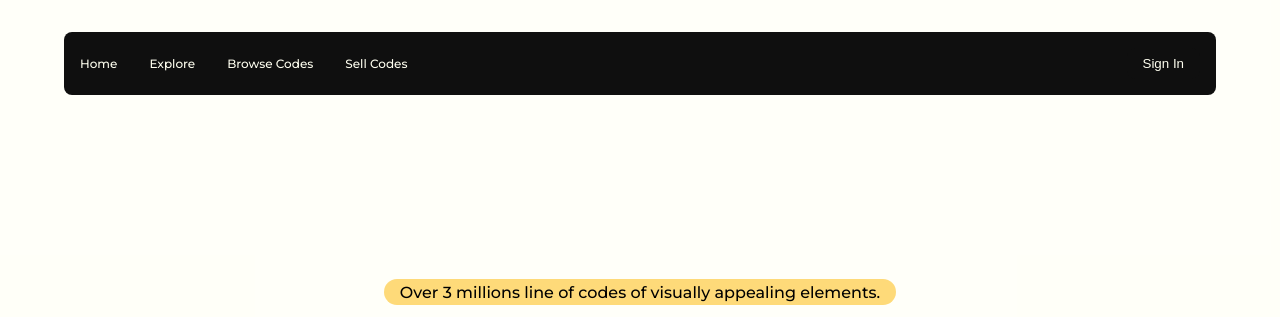
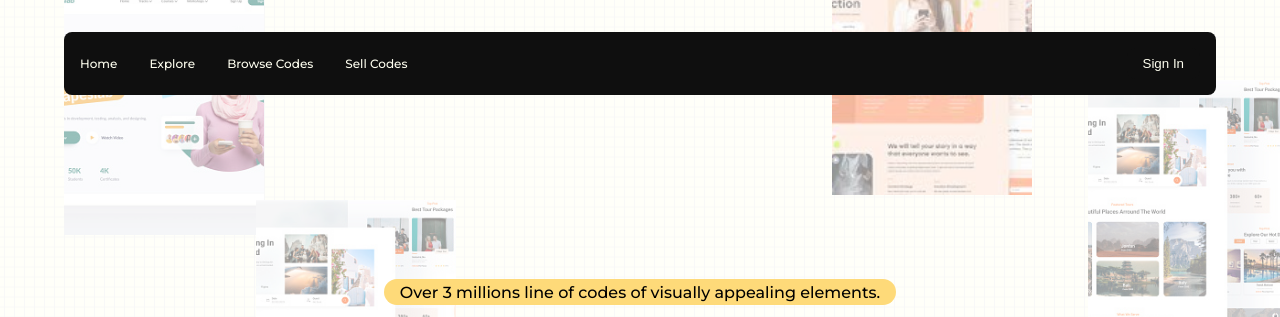
Before and after one commit to Sagar-Sharma-7/code-marketplace, a plain HTML site: page index.html in a window 1280 px wide. Shown: the top 317 px of the page. Drawn offline with nearby package versions, Linux system fonts and the light colour scheme.

Commit message:
homepage js

```diff
--- a/index.html
+++ b/index.html
@@ -44,5 +44,14 @@
       </div>
       <div class="homepage-gallery"></div>
     </div>
+
+    <script
+      src="https://cdnjs.cloudflare.com/ajax/libs/gsap/3.12.2/gsap.min.js"
+      integrity="sha512-16esztaSRplJROstbIIdwX3N97V1+pZvV33ABoG1H2OyTttBxEGkTsoIVsiP1iaTtM8b3+hu2kB6pQ4Clr5yug=="
+      crossorigin="anonymous"
+      referrerpolicy="no-referrer"
+    ></script>
+    <script src="./public/script/homepage.js" type="module"></script>
+    <script src="./src/main.js"></script>
   </body>
 </html>
--- a/public/script/homepage.js
+++ b/public/script/homepage.js
@@ -0,0 +1,39 @@
+import { items } from "./items.js";
+
+const gallery = document.querySelector(".homepage-gallery");
+
+const itemPositions = [
+  { top: "-5%", left: "5%" },
+  { top: "40%", left: "-5%" },
+  { top: "25%", left: "20%" },
+  { top: "60%", left: "40%" },
+  { top: "70%", left: "10%" },
+  { top: "-10%", left: "65%" },
+  { top: "10%", left: "85%" },
+  { top: "40%", left: "60%" },
+  { top: "80%", left: "70%" },
+  { top: "50%", left: "95%" },
+];
+
+items.forEach((itemData, index) => {
+  const item = document.createElement("div");
+  item.classList.add("item");
+
+  const position = itemPositions[index];
+  item.style.top = position.top;
+  item.style.left = position.left;
+
+  const img = document.createElement("img");
+  img.src = itemData.img;
+  item.appendChild(img);
+  gallery.appendChild(item);
+});
+
+document.addEventListener("mousemove", (e) => {
+  gallery.querySelectorAll(".item").forEach((item, index) => {
+    const animationFactor = items[index].parallaxSpeed;
+    const newX = (e.clientX - window.innerWidth) * animationFactor;
+    const newY = (e.clientY - window.innerHeight) * animationFactor;
+    gsap.to(item, { x: newX, y: newY, duration: 0.75 });
+  });
+});
--- a/public/script/items.js
+++ b/public/script/items.js
@@ -0,0 +1,40 @@
+const items = [
+  {
+    img: "./public/img/img1.jpg",
+    parallaxSpeed: 0.04,
+  },
+  {
+    img: "./public/img/img2.jpg",
+    parallaxSpeed: 0.05,
+  },
+  {
+    img: "./public/img/img3.jpg",
+    parallaxSpeed: 0.08,
+  },
+  {
+    img: "./public/img/img4.png",
+    parallaxSpeed: 0.04,
+  },
+  {
+    img: "./public/img/img1.jpg",
+    parallaxSpeed: 0.04,
+  },
+  {
+    img: "./public/img/img2.jpg",
+    parallaxSpeed: 0.05,
+  },
+  {
+    img: "./public/img/img3.jpg",
+    parallaxSpeed: 0.08,
+  },
+  {
+    img: "./public/img/img4.png",
+    parallaxSpeed: 0.04,
+  },
+  {
+    img: "./public/img/img1.jpg",
+    parallaxSpeed: 0.04,
+  },
+];
+
+export { items };
```
Also changed, not shown: public/img/grid.png (added), public/img/grid.svg (added), public/img/grid2.svg (added), public/img/img1.jpg (added), public/img/img2.jpg (added), public/img/img3.jpg (added), public/img/img3.png (added), public/img/img4.png (added).
